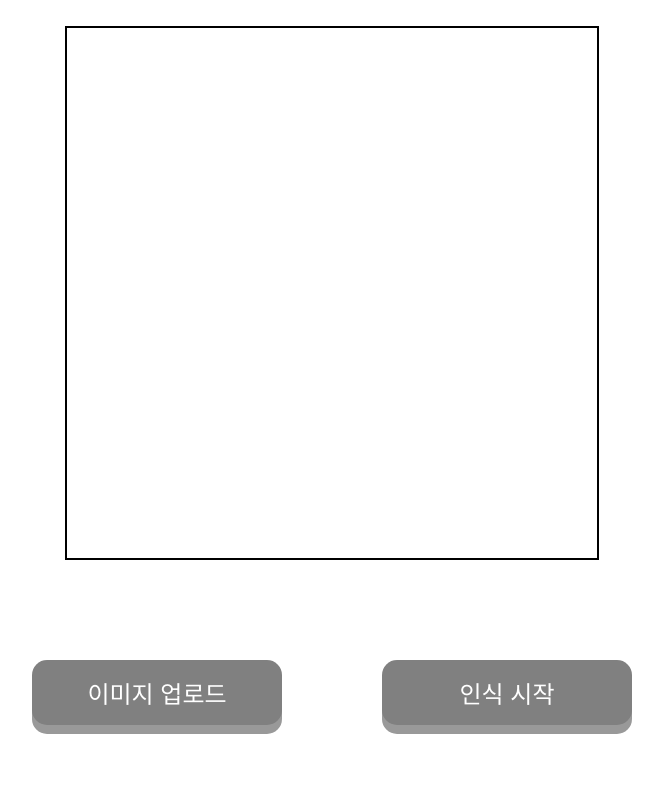
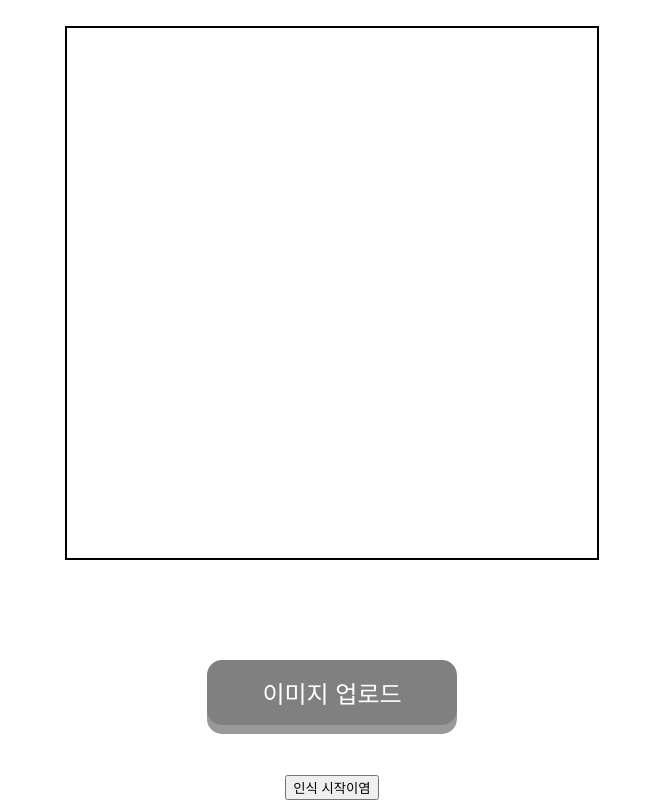
Before and after one commit to OCJO/AI-Cashier, a React (Create React App) app in the folder frontend/: page / in a window 1280 px wide. Shown: the part 254-1054 px from the top of the page, without its empty margins (308-971 px from the left). Before the commit the page ends 1029 px from the top, so only its background shows below. Built offline with nearby package versions, Linux system fonts and the light colour scheme.

Commit message:
Modified code for objectDetectAPI
백엔드의 objectDetectAPI 연동을 위한 리액트 코코드를 추가함

```diff
--- a/frontend/src/App.js
+++ b/frontend/src/App.js
@@ -36,16 +36,34 @@ function App(props) {
 
   const [textList, textListchange] = useState();	//파일
 
+  // 이미지를 백엔드에 전송하는 함수
+  const getDetectResult = async (e) => {
+    e.preventDefault()
 
-  const getDetectResult = (props) => {
-    axios.post('http://localhost:8000/api/object_detect/', {
-      img : {imgBase64}
-    })
-    .then((Response) => {
+    var fileInput = document.querySelector(".img-upload")
+
+    let formData = new FormData();
+    // formData.append("image", fileInput.files[0]);
+    formData.append("image", imgFile);
+    // console.log({imgFile})
+
+    const config = {
+      header: { "content-type": "multipart/form-data" }
+    }
+
+    console.log(formData.get('image'))
+    // history.push('/paying')
+
+    axios({
+      method: "post",
+      url:'http://localhost:8000/api/object_detect/',
+      headers: {"content-type": "multipart/form-data",},
+      data: formData
+    }).then((Response) => {
       console.log(Response.data)
-      props.dispatch( { type : '인식시작', payload : {id : 0, name : '콜라', price : 1200, quan : 2} } )
+      // props.dispatch( { type : '인식시작', payload : {id : 0, name : '콜라', price : 1200, quan : 2} } )
       // props.state.push({id : 0, name : '콜라', price : 1200, quan : 2})
-      console.log(props.state)
+      // console.log(props.state)
     })
     .catch((err) => {
       console.log(err)
@@ -74,11 +92,19 @@ function App(props) {
           <button className="start-button" onClick={()=>{
             $('.img-upload').trigger('click')
           }}>이미지 업로드</button>
-          <button className="start-button" onClick={()=>{
+
+          {/* <button className="start-button" onClick={()=>{
             getDetectResult(props)
             history.push('/paying')
-          }}>인식 시작</button>
-          <input className="img-upload" type="file" name="imgFile" id="imgFile" onChange={handleChangeFile}/>
+          }}>인식 시작</button> */}
+
+          <form onSubmit={getDetectResult}>
+            <input className="img-upload" type="file" id="imgFile" onChange={handleChangeFile}/>
+            <input type="submit" value="인식 시작이염"/>
+          </form>
+
+
+
         </Route>
 
 
```
Also changed, not shown: 2 other files (tests, documents, lock files or other folders).
